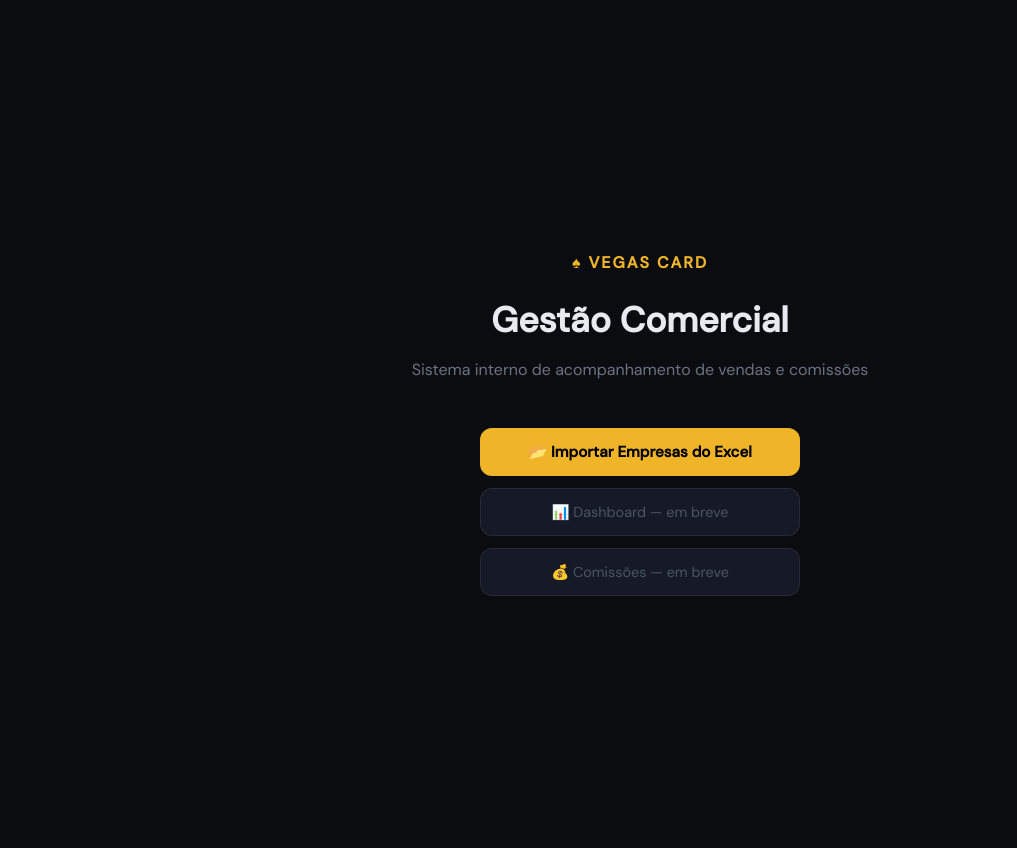
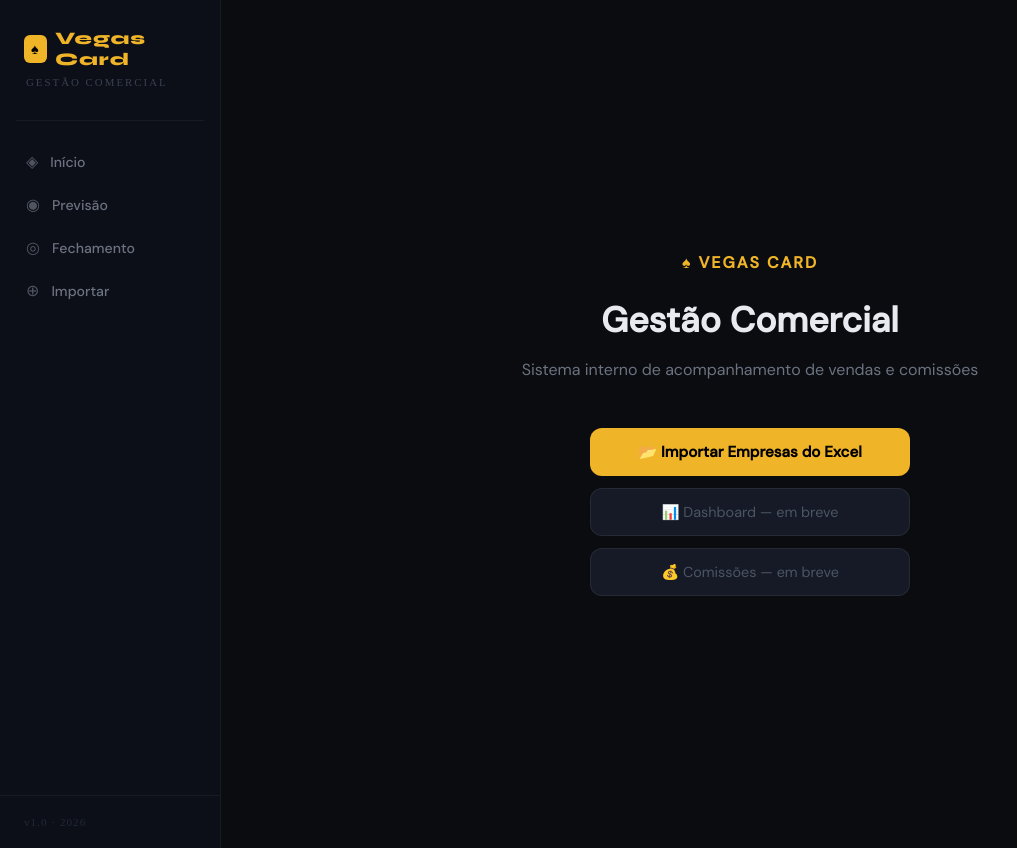
Before and after one commit to RonnyVegas2025/Dpto-Comercial-Adm.-Ronny-2026, a Next.js app: page / in a window 1280 px wide. Shown: the whole page, without its empty margins (0-1017 px from the left). Built offline with nearby package versions, Linux system fonts and the light colour scheme.

Commit message:
Update layout.jsx

```diff
--- a/app/layout.jsx
+++ b/app/layout.jsx
@@ -14,9 +14,108 @@ export default function RootLayout({ children }) {
           rel="stylesheet"
         />
       </head>
-      <body style={{ margin: 0, background: '#0a0c10', color: '#e8eaf0' }}>
-        {children}
+      <body style={{ margin: 0, background: '#0a0c10', color: '#e8eaf0', display: 'flex', minHeight: '100vh' }}>
+        <Sidebar />
+        <main style={{ flex: 1, marginLeft: 220, minHeight: '100vh', background: '#0a0c10' }}>
+          {children}
+        </main>
       </body>
     </html>
   );
 }
+
+// ─── Sidebar (Server Component) ───────────────────────────────────────────────
+function Sidebar() {
+  const nav = [
+    { href: '/',          icon: '◈',  label: 'Início'       },
+    { href: '/previsao',  icon: '◉',  label: 'Previsão'     },
+    { href: '/fechamento',icon: '◎',  label: 'Fechamento'   },
+    { href: '/importar',  icon: '⊕',  label: 'Importar'     },
+  ];
+
+  return (
+    <aside style={{
+      position: 'fixed',
+      top: 0, left: 0,
+      width: 220,
+      height: '100vh',
+      background: '#0d0f18',
+      borderRight: '1px solid rgba(255,255,255,0.06)',
+      display: 'flex',
+      flexDirection: 'column',
+      zIndex: 100,
+      padding: '28px 0',
+    }}>
+      {/* Logo */}
+      <div style={{ padding: '0 24px 32px' }}>
+        <div style={{
+          color: '#f0b429',
+          fontFamily: "'Syne', sans-serif",
+          fontWeight: 800,
+          fontSize: '1.1rem',
+          letterSpacing: 1,
+          display: 'flex',
+          alignItems: 'center',
+          gap: 8,
+        }}>
+          <span style={{
+            background: '#f0b429',
+            color: '#000',
+            borderRadius: 6,
+            width: 28,
+            height: 28,
+            display: 'inline-flex',
+            alignItems: 'center',
+            justifyContent: 'center',
+            fontSize: '0.9rem',
+            fontWeight: 900,
+          }}>♠</span>
+          Vegas Card
+        </div>
+        <div style={{ color: '#374151', fontSize: '0.68rem', letterSpacing: 2, textTransform: 'uppercase', marginTop: 6, paddingLeft: 2 }}>
+          Gestão Comercial
+        </div>
+      </div>
+
+      {/* Divisor */}
+      <div style={{ height: 1, background: 'rgba(255,255,255,0.05)', margin: '0 16px 20px' }} />
+
+      {/* Nav */}
+      <nav style={{ flex: 1, display: 'flex', flexDirection: 'column', gap: 2, padding: '0 12px' }}>
+        {nav.map(({ href, icon, label }) => (
+          <a key={href} href={href} style={{
+            display: 'flex',
+            alignItems: 'center',
+            gap: 12,
+            padding: '10px 14px',
+            borderRadius: 10,
+            textDecoration: 'none',
+            color: '#6b7280',
+            fontSize: '0.88rem',
+            fontFamily: "'DM Sans', sans-serif",
+            fontWeight: 500,
+            transition: 'all 0.15s',
+          }}
+          onMouseEnter={e => {
+            e.currentTarget.style.background = 'rgba(240,180,41,0.07)';
+            e.currentTarget.style.color = '#f0b429';
+          }}
+          onMouseLeave={e => {
+            e.currentTarget.style.background = 'transparent';
+            e.currentTarget.style.color = '#6b7280';
+          }}>
+            <span style={{ fontSize: '1rem', opacity: 0.7 }}>{icon}</span>
+            {label}
+          </a>
+        ))}
+      </nav>
+
+      {/* Rodapé */}
+      <div style={{ padding: '20px 24px 0', borderTop: '1px solid rgba(255,255,255,0.05)' }}>
+        <div style={{ color: '#1f2937', fontSize: '0.7rem', letterSpacing: 1 }}>
+          v1.0 · 2026
+        </div>
+      </div>
+    </aside>
+  );
+}
```
